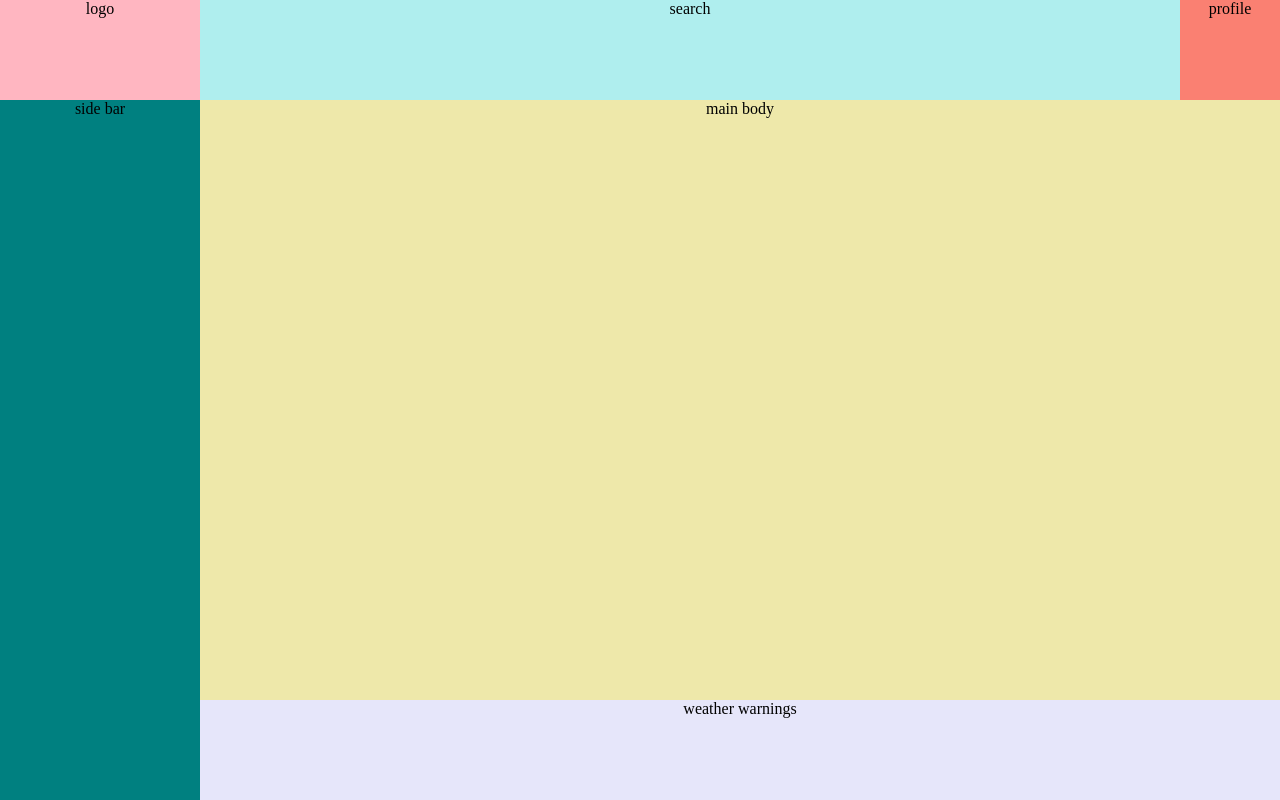
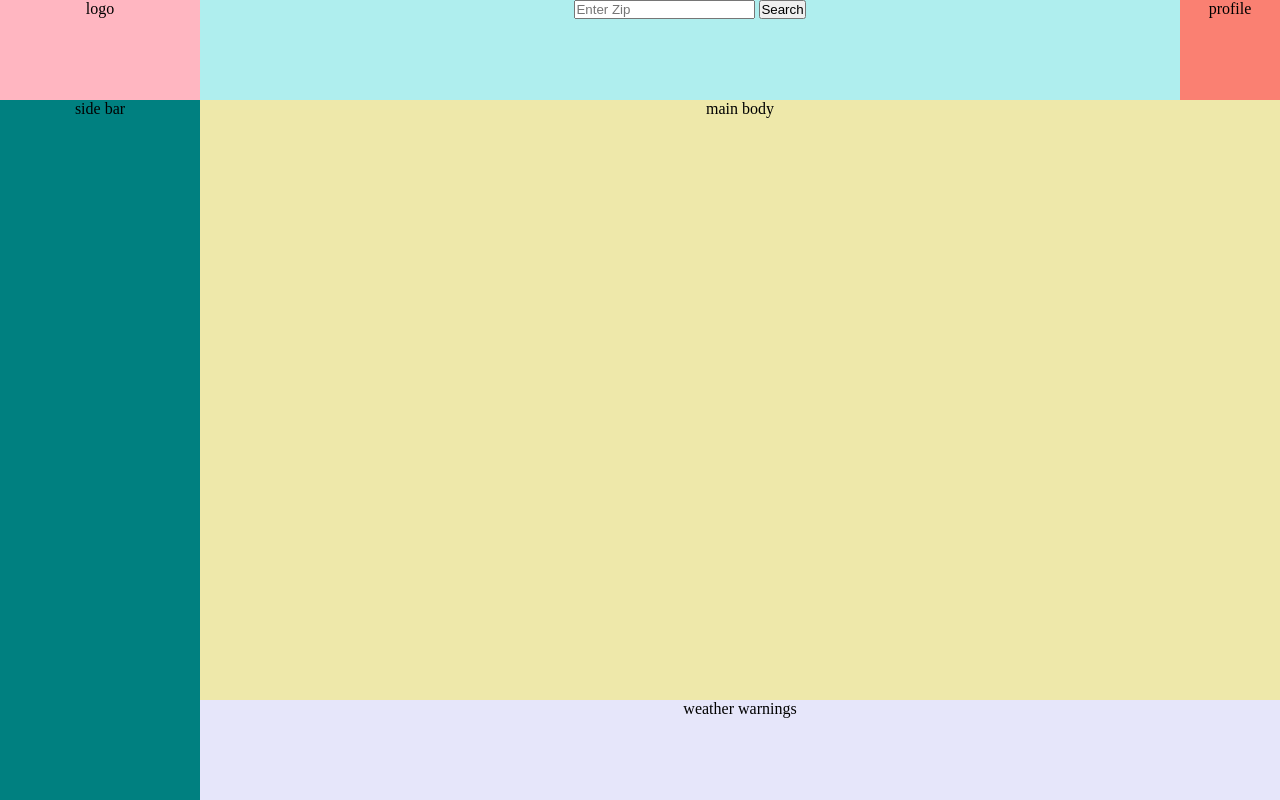
Before and after one commit to Curtynap/Wearther, a website: page views/Homepage.html in a window 1280 px wide. Drawn offline with Linux system fonts and the light colour scheme.

Commit message:
The search bar is now working(it is very ugly)

```diff
--- a/views/Homepage.html
+++ b/views/Homepage.html
@@ -17,7 +17,10 @@
         </div>
 
         <div id = "search">
-            <p> search </p>
+
+            <p id = "city"> </p>
+            <input type="text" pattern="\d*" maxlength="5" id ="searchBar" placeholder="Enter Zip">
+            <button type="button" id = "searchButton">Search</button>
         </div>
 
         <div id = "profile">
```
